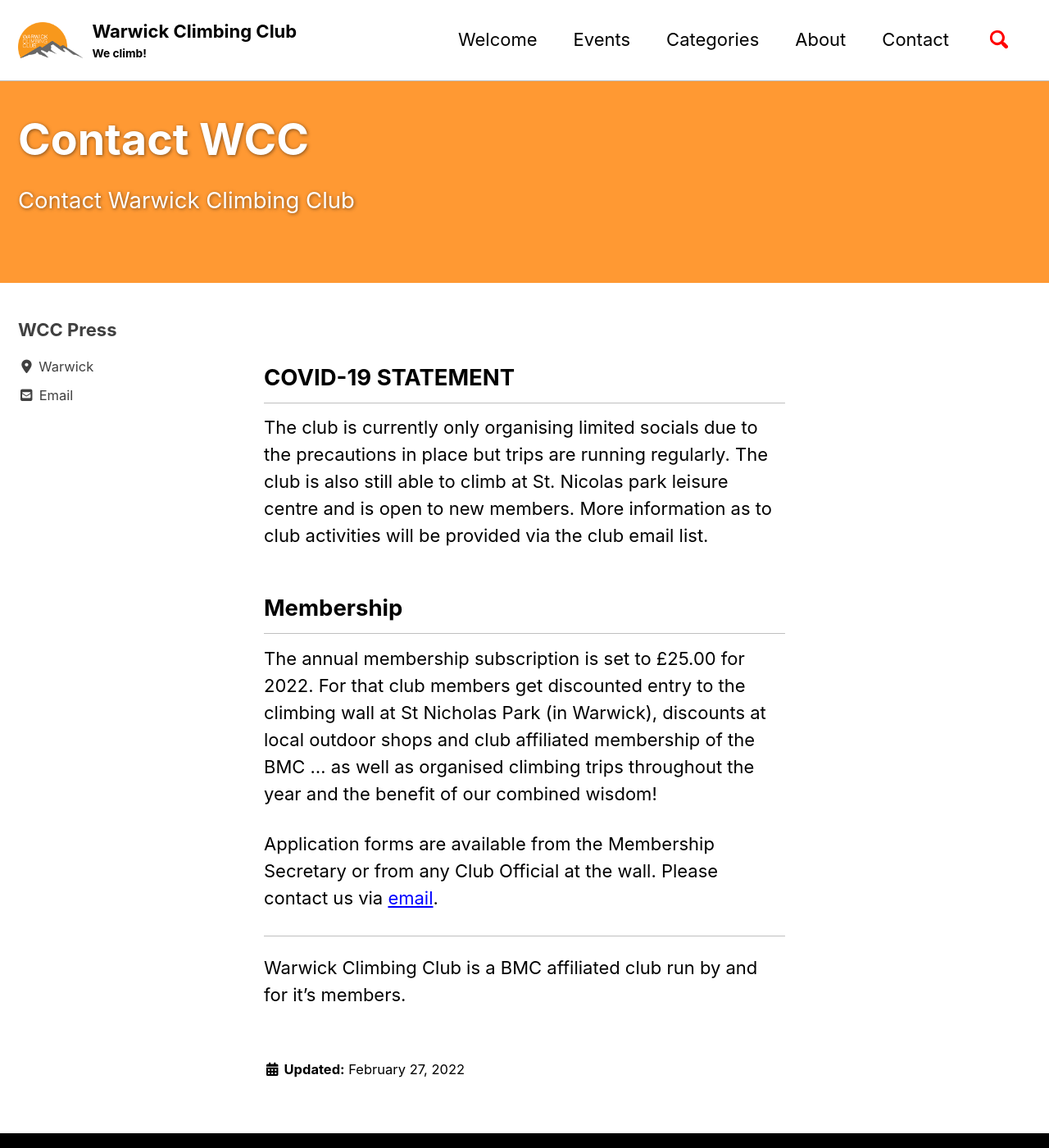
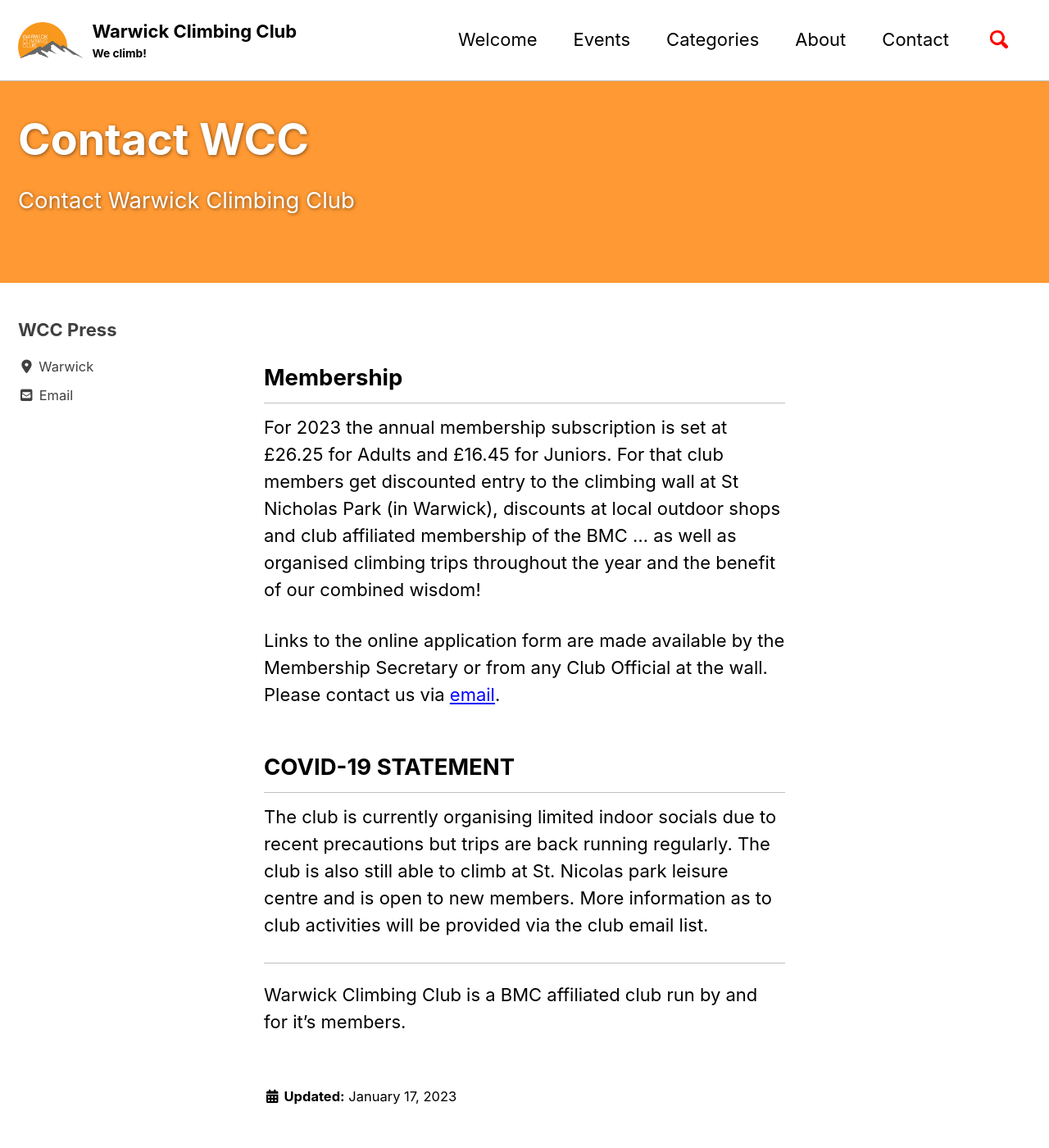
Before and after one commit to warwickclimbing/warwickclimbing.github.io, a Jekyll site: the page built from _pages/contact.md, in a window 1280 px wide and 1400 px high. Shown: the whole window at 82% size. Built offline with Jekyll 4.4.1, drawn with Linux system fonts in a browser that asks for light colours; cached includes are drawn as plain includes; nearby versions of some CDN libraries.

Commit message:
Update contact.md

```diff
--- a/_pages/contact.md
+++ b/_pages/contact.md
@@ -2,17 +2,17 @@
 permalink: /contact/
 title: "Contact WCC"
 excerpt: "Contact Warwick Climbing Club"
-last_modified_at: 2022-02-27
+last_modified_at: 2023-01-17
 toc: false
 ---
 
+## Membership
+For 2023 the annual membership subscription is set at £26.25 for Adults and £16.45 for Juniors. For that club members get discounted entry to the climbing wall at St Nicholas Park (in Warwick), discounts at local outdoor shops and club affiliated membership of the BMC ... as well as organised climbing trips throughout the year and the benefit of our combined wisdom!
+
+Links to the online application form are made available by the Membership Secretary or from any Club Official at the wall. Please contact us via [email](mailto:membership@warwickclimbingclub.co.uk).
+
 ## COVID-19 STATEMENT
-The club is currently only organising limited socials due to the precautions in place but trips are running regularly. The club is also still able to climb at St. Nicolas park leisure centre and is open to new members. More information as to club activities will be provided via the club email list.
-
-## Membership
-The annual membership subscription is set to £25.00 for 2022. For that club members get discounted entry to the climbing wall at St Nicholas Park (in Warwick), discounts at local outdoor shops and club affiliated membership of the BMC ... as well as organised climbing trips throughout the year and the benefit of our combined wisdom!
-
-Application forms are available from the Membership Secretary or from any Club Official at the wall. Please contact us via [email](mailto:membership@warwickclimbingclub.co.uk).
+The club is currently organising limited indoor socials due to recent precautions but trips are back running regularly. The club is also still able to climb at St. Nicolas park leisure centre and is open to new members. More information as to club activities will be provided via the club email list.
 
 ---
 
```
